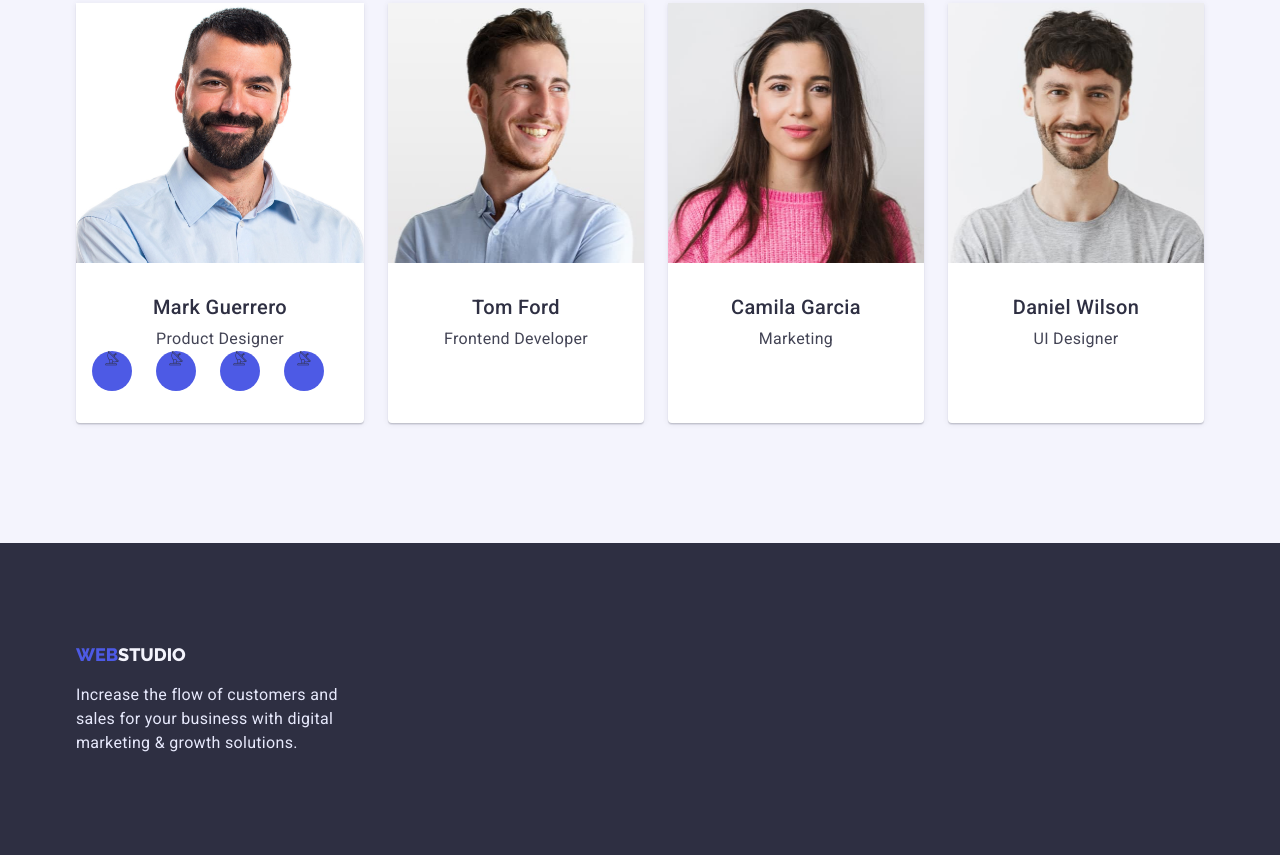
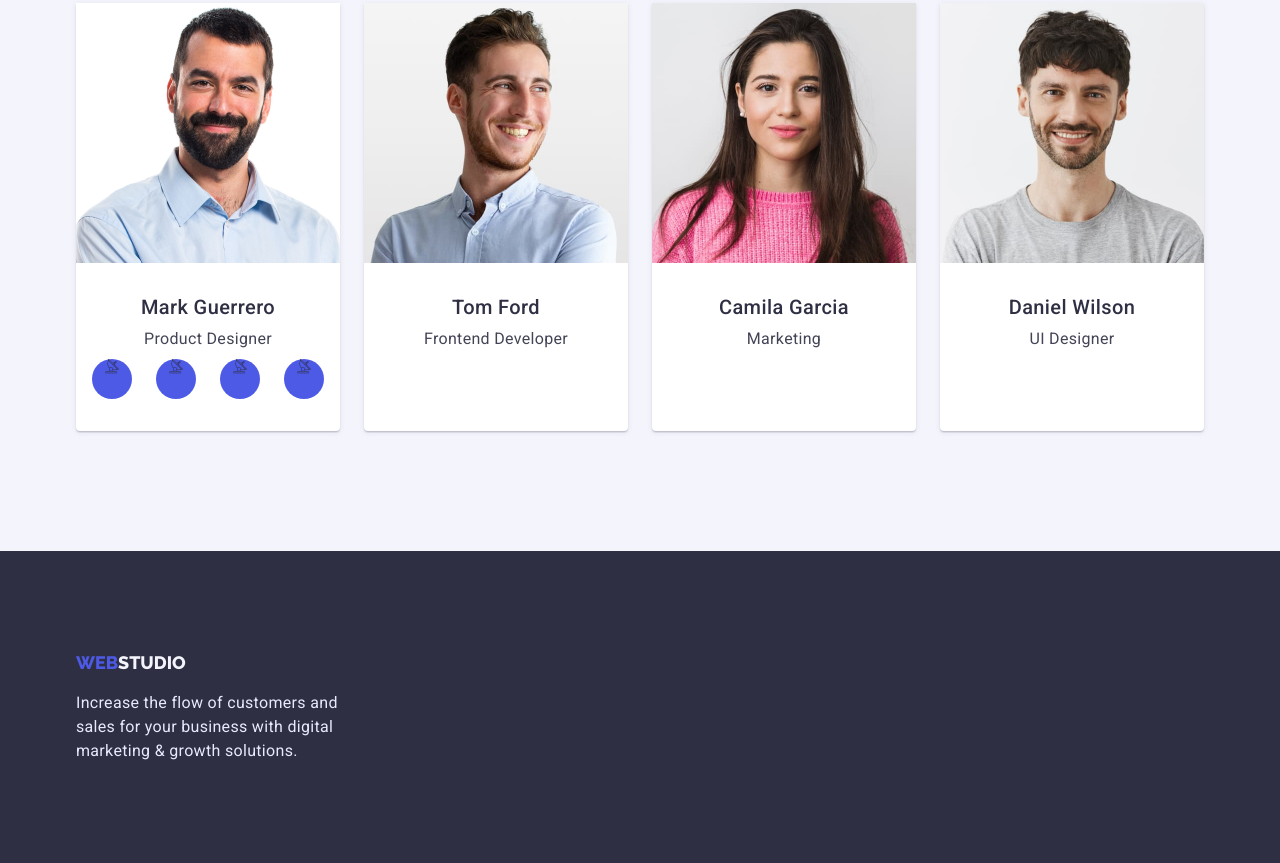
Before and after one commit to postalman/goit-markup-hw-04, a plain HTML site: page index.html in a window 1280 px wide. Shown: the part 1922-2785 px from the top of the page. Drawn offline with nearby package versions, Linux system fonts and the light colour scheme.

Commit message:
Update styles.css

```diff
--- a/CSS/styles.css
+++ b/CSS/styles.css
@@ -242,6 +242,7 @@ img {
   line-height: 1.5;
   letter-spacing: 0.02em;
   color: var(--primary-text-color);
+  margin-bottom: 8px;
 }
 
 .fetaure-section {
@@ -433,6 +434,7 @@ img {
   display: flex;
 
   list-style: none;
+  gap: 24px;
 }
 
 .social-icons {
@@ -442,7 +444,6 @@ img {
 
 .team-social-links {
   background-color: #4d5ae5;
-  margin-right: 24px;
   width: 40px;
   height: 40px;
   border-radius: 50%;
```
